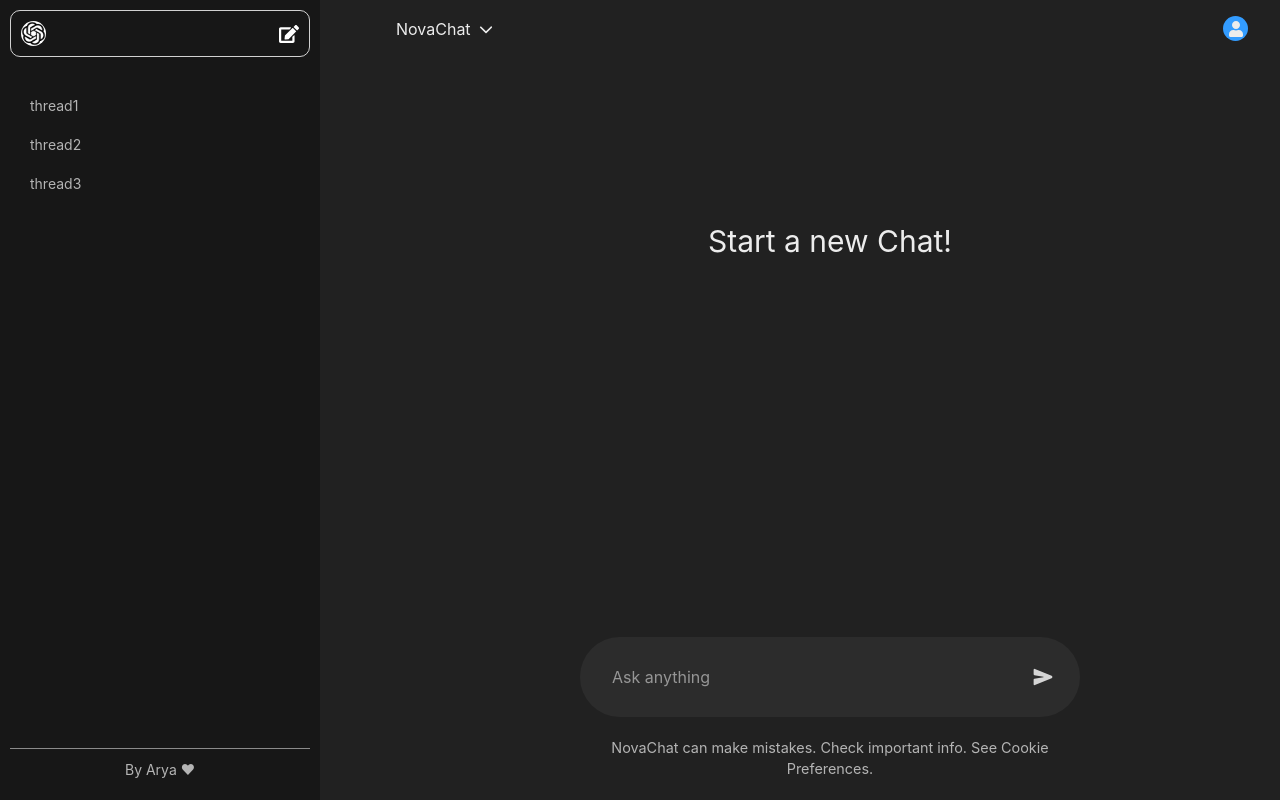
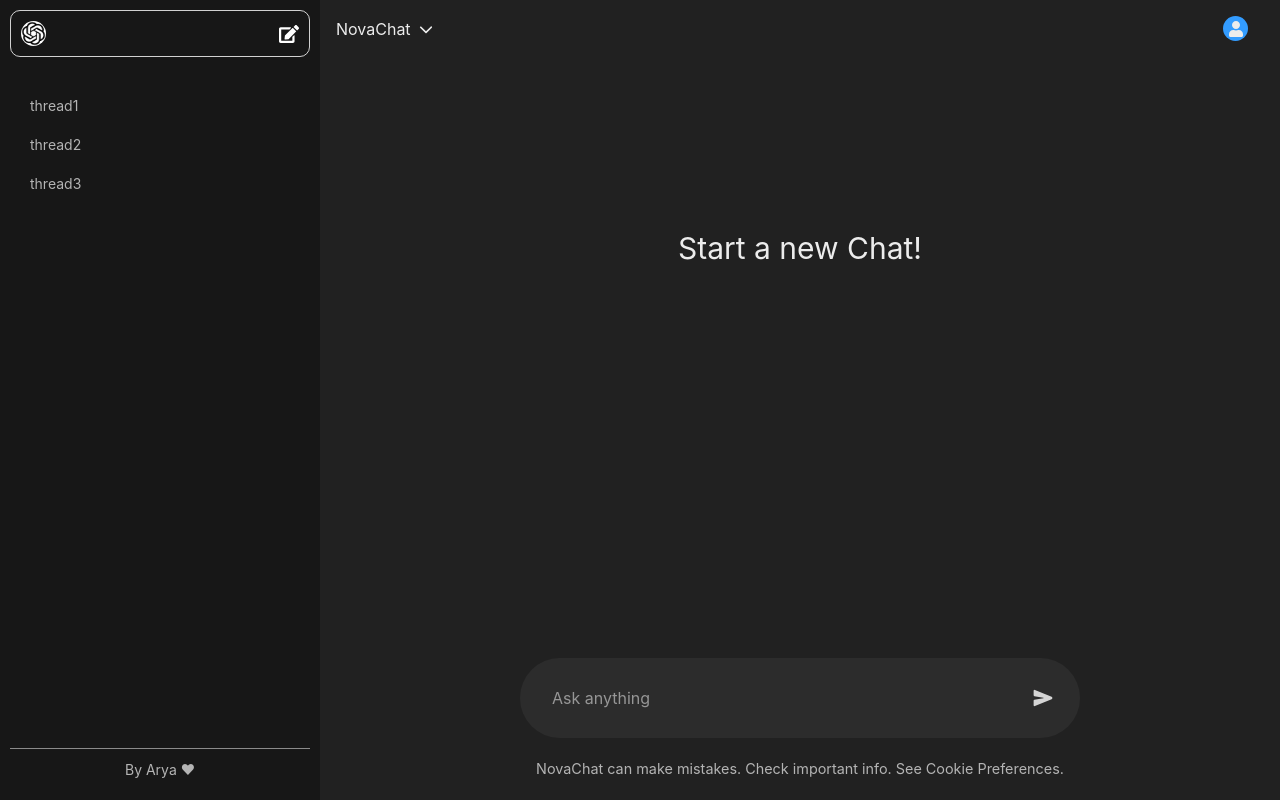
Before and after one commit to baranwalarya/NovaChat, a React (Vite) app in the folder Frontend/: page / in a window 1280 px wide. Built offline with nearby package versions, Linux system fonts and the light colour scheme.

Commit message:
updated project

```diff
--- a/Frontend/src/ChatWindow.jsx
+++ b/Frontend/src/ChatWindow.jsx
@@ -55,7 +55,7 @@ const ChatWindow = () => {
   },[reply])
 
   return (
-   <div className="bg-[#212121] h-screen w-full flex flex-col justify-between text-center overflow-hidden pl-0 sm:pl-[60px]">
+   <div className="bg-[#212121] h-screen w-full flex flex-col justify-between text-center overflow-hidden transition-all duration-300 sm:pl-[200px] lg:pl-80">
 
       {/* Navbar */}
       <div className="w-full flex justify-between items-center cursor-pointer">
--- a/Frontend/src/Sidebar.jsx
+++ b/Frontend/src/Sidebar.jsx
@@ -15,7 +15,9 @@ function Sidebar() {
         />
       )}
 
-      <section className={`bg-[#171717] text-[#b4b4b4] h-screen flex flex-col justify-between flex-shrink-0 z-20 transition-all duration-300 fixed sm:relative ${sidebarOpen ? 'w-[250px]' : 'w-[60px]'} sm:w-[200px] lg:w-80`}>
+      <section className={`bg-[#171717] text-[#b4b4b4] h-screen flex flex-col justify-between flex-shrink-0 z-20 transition-all duration-300 fixed
+  ${sidebarOpen ? 'translate-x-0' : '-translate-x-full sm:translate-x-0'}
+  w-[250px] sm:w-[200px] lg:w-80`}>
 
         {/* Button */}
         <button className="flex items-center justify-between w-[calc(100%-20px)] rounded-[10px] bg-transparent border border-white/80 cursor-pointer m-[10px] p-[10px] hover:bg-white/5">
```
